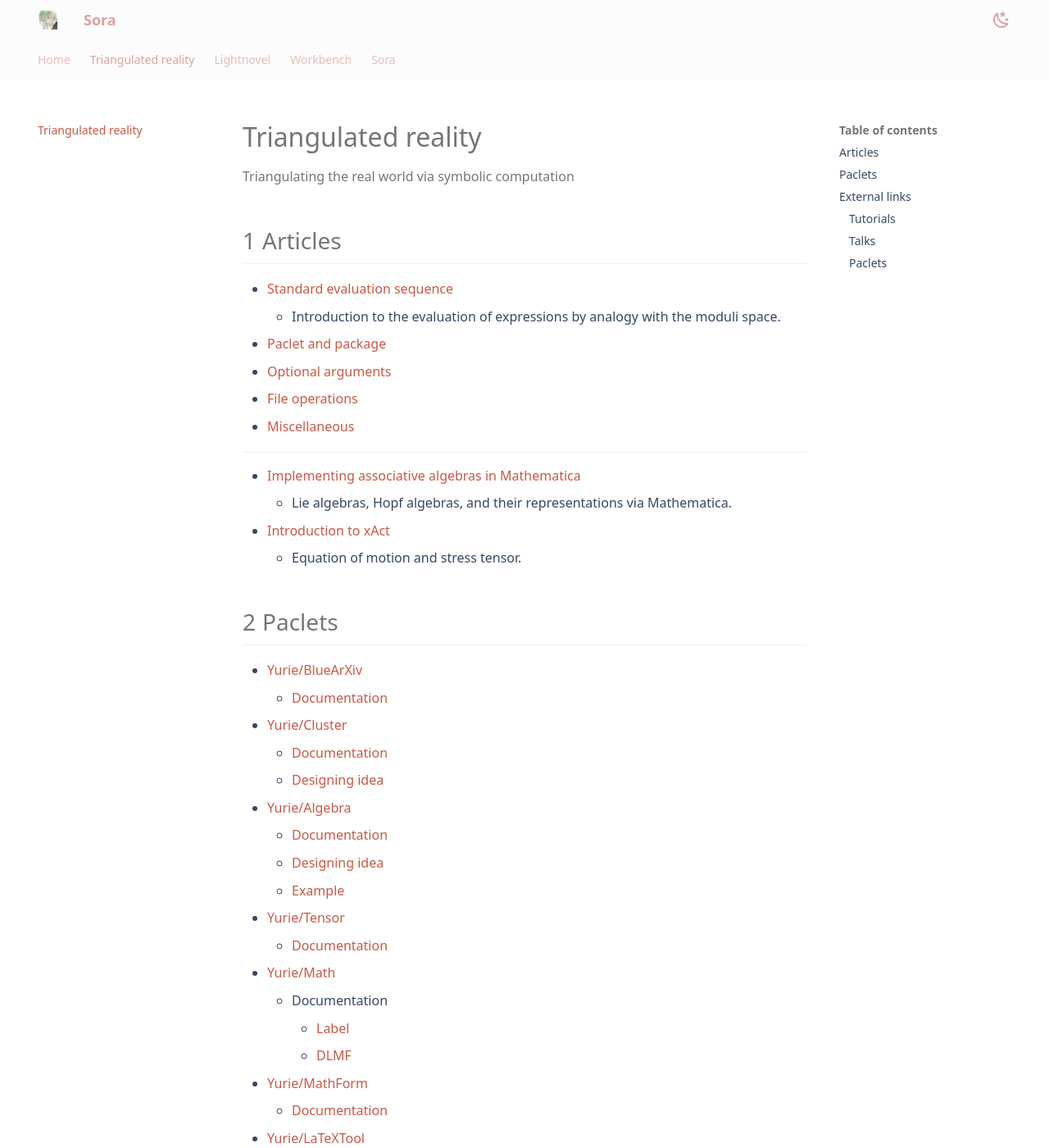
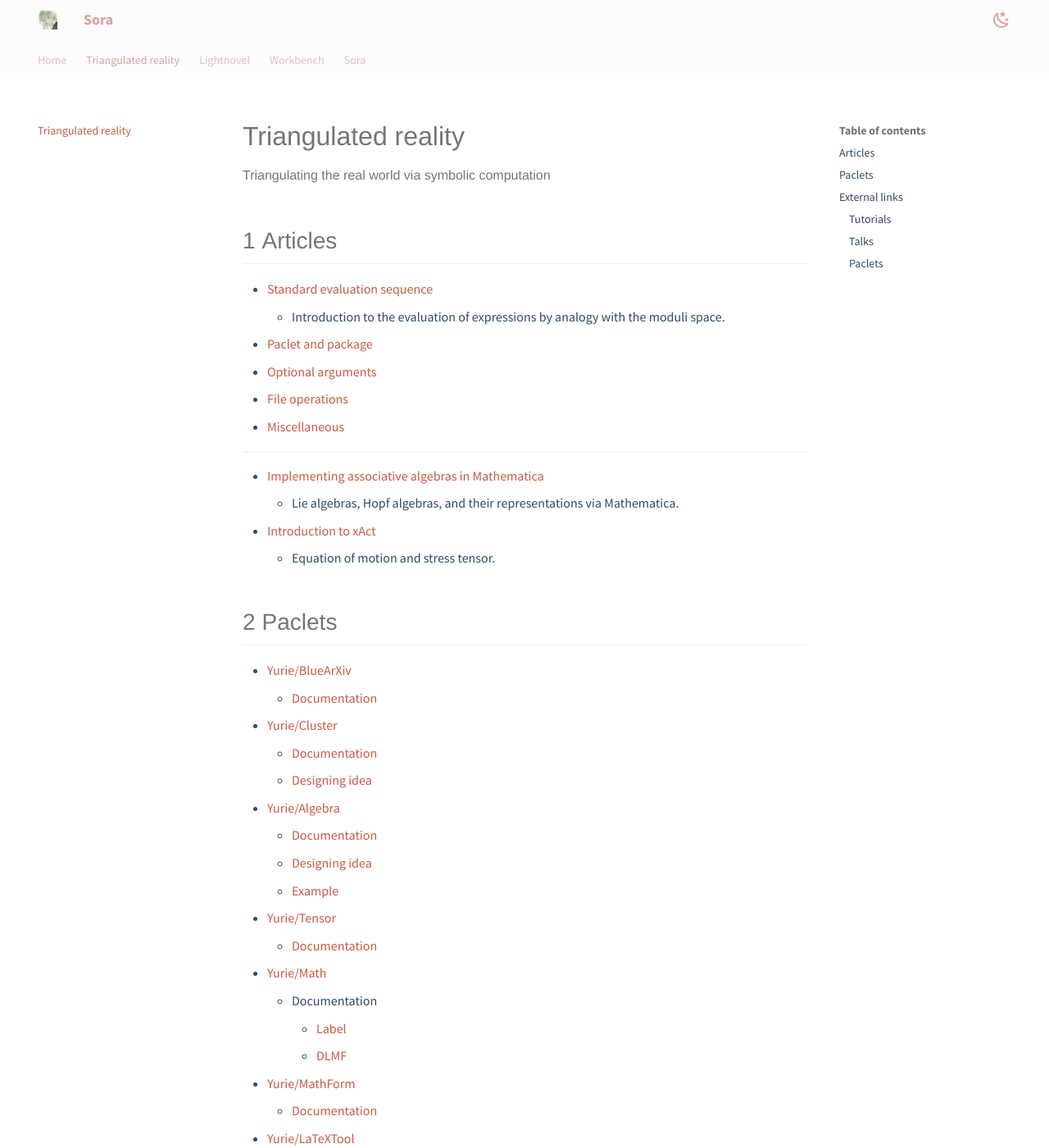
Before and after one commit to yuriever/yuriever.github.io, an MkDocs documentation site: the page built from docs/symbolic.md, in a window 1280 px wide and 1400 px high. Shown: the whole window at 82% size. Built offline with MkDocs 1.6.1 and Material for MkDocs 9.7.7, drawn with Linux system fonts in a browser that asks for light colours; some web fonts are replaced.

Commit message:
style: update font settings in mkdocs.yml and comment out unused font in const.css

```diff
--- a/docs/css/const.css
+++ b/docs/css/const.css
@@ -1,5 +1,5 @@
 :root {
-    --md-code-font: "Source Code Pro Semibold";
+    /* --md-code-font: "Source Code Pro Semibold"; */
     --sora-font-color: rgb(52, 73, 100);
     --sora-font-em-color: rgb(127, 140, 140);
     --sora-ref-color: rgb(120, 120, 255);
--- a/docs/css/heading.css
+++ b/docs/css/heading.css
@@ -4,6 +4,7 @@
 .md-typeset h4 {
     letter-spacing: 0;
     font-weight: 400;
+    font-family: Helvetica;
     color: var(--md-default-fg-color--light);
 }
 
--- a/mkdocs.yml
+++ b/mkdocs.yml
@@ -16,8 +16,8 @@ theme:
   name: material
   custom_dir: custom
   font:
-    text: Sans
-    code: Roboto Mono
+    text: Source Sans Pro
+    code: Source Code Pro Semibold
   features:
     # navigation.instant is conflicted with mathjax
     # - navigation.instant
@@ -97,22 +97,24 @@ markdown_extensions:
   # PyMdown
   - pymdownx.arithmatex:
       generic: true
+  - pymdownx.inlinehilite
   - pymdownx.highlight:
       anchor_linenums: false
       use_pygments: true
       auto_title: false
       _enabled: true
-  - pymdownx.inlinehilite
+  - pymdownx.details
+  - pymdownx.tabbed:
+      alternate_style: true
   - pymdownx.superfences:
       custom_fences:
         - name: mermaid
           class: mermaid
           format: !!python/name:pymdownx.superfences.fence_code_format
-  - pymdownx.details
-  - pymdownx.tabbed:
-      alternate_style: true
   - pymdownx.tasklist:
       custom_checkbox: false
+  - pymdownx.mark
+  - pymdownx.tilde
 
 plugins:
   - bibtex:
```
